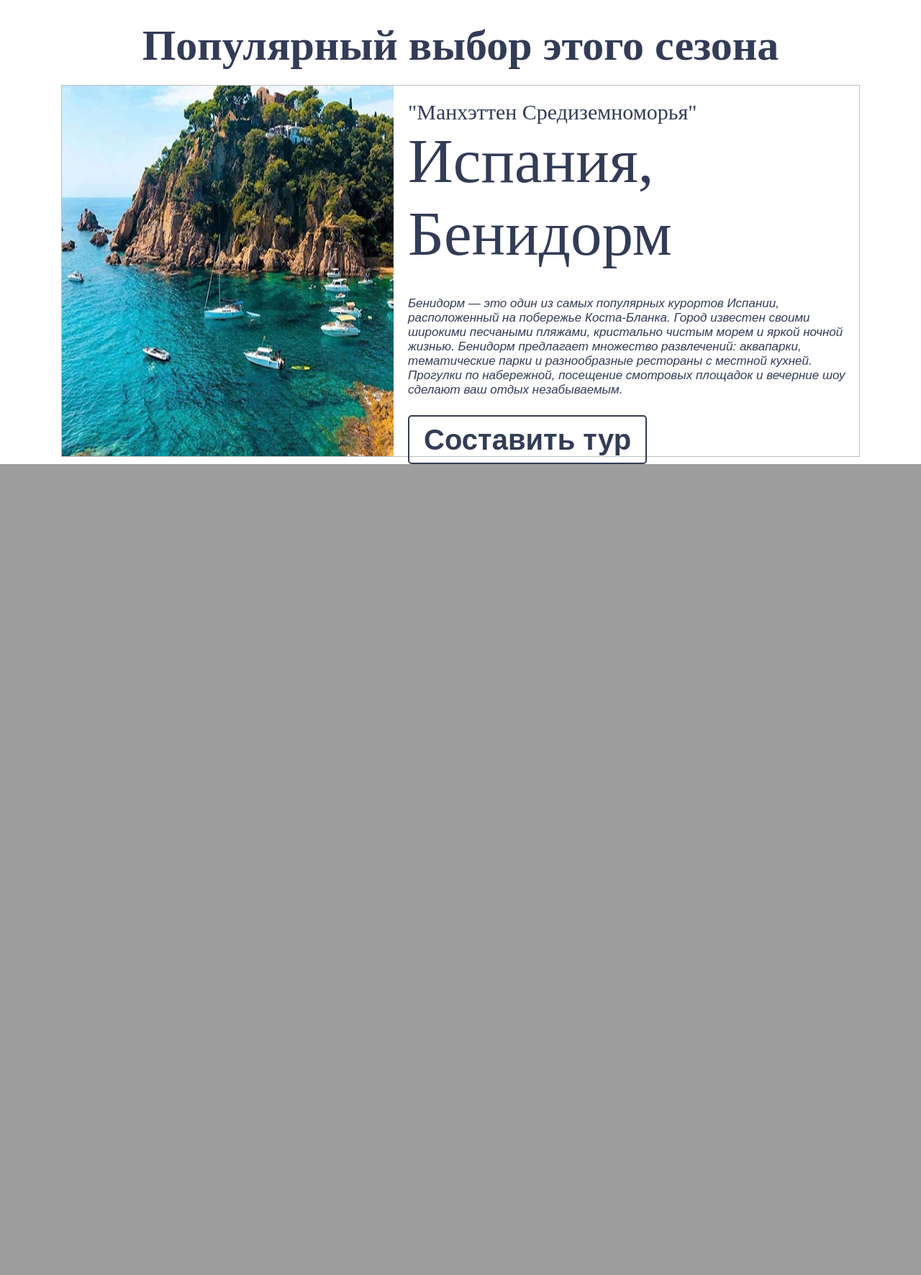
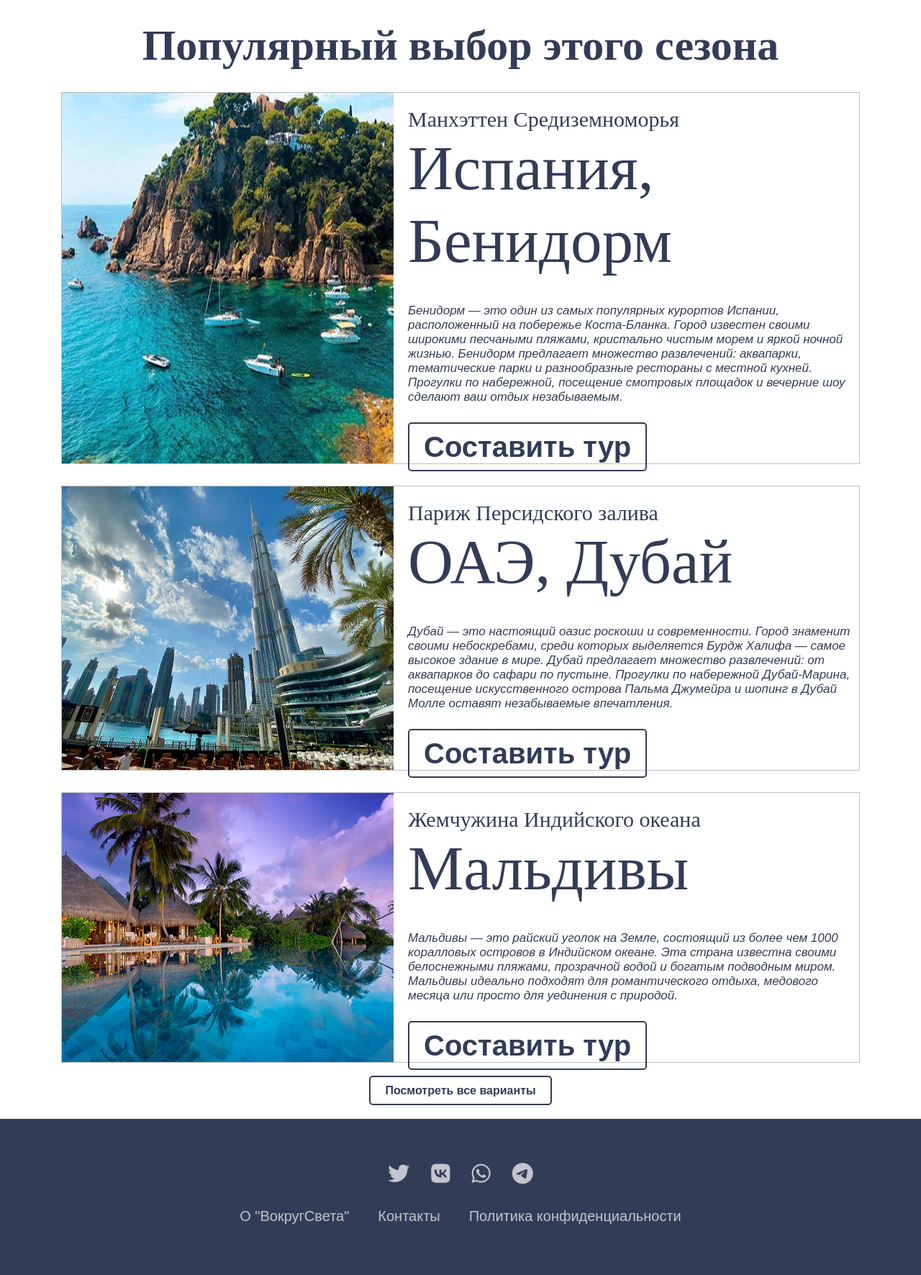
Before and after one commit to ValeriaBotalova/vokrugsveta, a Django app: page /main in a window 1280 px wide. Shown: the part 922-2694 px from the top of the page at 72% size. Before the commit the page ends 1567 px from the top, so only its background shows below. Run offline with Django 5.2, Linux system fonts and the light colour scheme; some web fonts are replaced.

Commit message:
Добавлены страны на главную страницу

```diff
--- a/main/static/main/css/stylesmp.css
+++ b/main/static/main/css/stylesmp.css
@@ -159,7 +159,7 @@ ul {
 }
 .country {
     display: flex;
-    margin: 20px 0px;
+    margin: 30px 0px;
     text-align: left;
     justify-content: space-between;
     gap: 20px;
@@ -197,3 +197,28 @@ ul {
 .desc {
 
 }
+
+/* Подвальчик */
+
+footer {
+    background-color: #333C57;
+    text-align: center;
+    padding: 50px;
+}
+
+.socialmedia {
+    font-size: 30px;
+    margin:10px 0px;
+    opacity: 0.7;
+    display: flex;
+    justify-content: center;
+    gap: 30px;
+}
+
+.row {
+    display: flex;
+    justify-content: center;
+    gap: 40px;
+    font-size: 20px;
+    opacity: 0.7;
+}
--- a/main/templates/main/mainpagelog.html
+++ b/main/templates/main/mainpagelog.html
@@ -12,16 +12,32 @@
 </section>
 <section class="popular">
     <h3> Популярный выбор этого сезона</h3>
-
-    <div class="country">
-        <img src="{% static 'main\img\firstPage\image3.png' %}" alt="">
-        <div class="desc">
-            <h3>"Манхэттен Средиземноморья"</h3>
-            <h1>Испания, Бенидорм</h1>
-            <p>Бенидорм — это один из самых популярных курортов Испании, расположенный на побережье Коста-Бланка. Город известен своими широкими песчаными пляжами, кристально чистым морем и яркой ночной жизнью. Бенидорм предлагает множество развлечений: аквапарки, тематические парки и разнообразные рестораны с местной кухней. Прогулки по набережной, посещение смотровых площадок и вечерние шоу сделают ваш отдых незабываемым.</p>
-            <a href="{% url 'login'%}" class="btn">Составить тур </a>
+    {% for country in countries %}
+        <div class="country">
+            <img src="{% static country.image %}" alt="">
+            <div class="desc">
+                <h3>{{ country.short }}</h3>
+                <h1>{{ country.name }}</h1>
+                <p>{{ country.description }}</p>
+                <a href="{% url 'login'%}" class="btn">Составить тур </a>
+            </div>
         </div>
-    </div>
+    {% endfor %}
+    <a href="{% url 'login'%}" class="btn">Посмотреть все варианты </a>
 
 </section>
+
+<footer>
+    <div class="socialmedia">
+        <a href="#"> <i class="fa-brands fa-twitter"></i> </a>
+        <a href="#"> <i class="fa-brands fa-vk"></i> </a>
+        <a href="#"> <i class="fa-brands fa-whatsapp"></i> </a>
+        <a href="#"> <i class="fa-brands fa-telegram"></i> </a>
+    </div>
+    <div class="row">
+        <a href="#"> <p>О "ВокругСвета"</p> </a>
+        <a href="#"> <p>Контакты</p> </a>
+        <a href="#"> <p>Политика конфиденциальности</p> </a>
+    </div>
+</footer>
 {% endblock %}
--- a/main/views.py
+++ b/main/views.py
@@ -4,4 +4,24 @@ def index(request):
     return render(request, 'main/mainpage.html')
 
 def mainpage(request):
-    return render(request, 'main/mainpagelog.html')
+    context: dict[str, any] = {
+    'title': 'Cтраны',
+    'countries': [
+        {   'image': "main\\img\\firstPage\\image3.png",
+            'short': "Манхэттен Средиземноморья",
+            'name': 'Испания, Бенидорм',
+            'description': 'Бенидорм — это один из самых популярных курортов Испании, расположенный на побережье Коста-Бланка. Город известен своими широкими песчаными пляжами, кристально чистым морем и яркой ночной жизнью. Бенидорм предлагает множество развлечений: аквапарки, тематические парки и разнообразные рестораны с местной кухней. Прогулки по набережной, посещение смотровых площадок и вечерние шоу сделают ваш отдых незабываемым.'
+        },
+        {   'image': "main\\img\\firstPage\\image4.png",
+            'short': "Париж Персидского залива",
+            'name': 'ОАЭ, Дубай',
+            'description': 'Дубай — это настоящий оазис роскоши и современности. Город знаменит своими небоскребами, среди которых выделяется Бурдж Халифа — самое высокое здание в мире. Дубай предлагает множество развлечений: от аквапарков до сафари по пустыне. Прогулки по набережной Дубай-Марина, посещение искусственного острова Пальма Джумейра и шопинг в Дубай Молле оставят незабываемые впечатления.'
+        },
+        {   'image': "main\\img\\firstPage\\image5.png",
+            'short': "Жемчужина Индийского океана",
+            'name': 'Мальдивы',
+            'description': 'Мальдивы — это райский уголок на Земле, состоящий из более чем 1000 коралловых островов в Индийском океане. Эта страна известна своими белоснежными пляжами, прозрачной водой и богатым подводным миром. Мальдивы идеально подходят для романтического отдыха, медового месяца или просто для уединения с природой.'
+        }
+                ]
+                        }
+    return render(request, 'main/mainpagelog.html', context)
```
